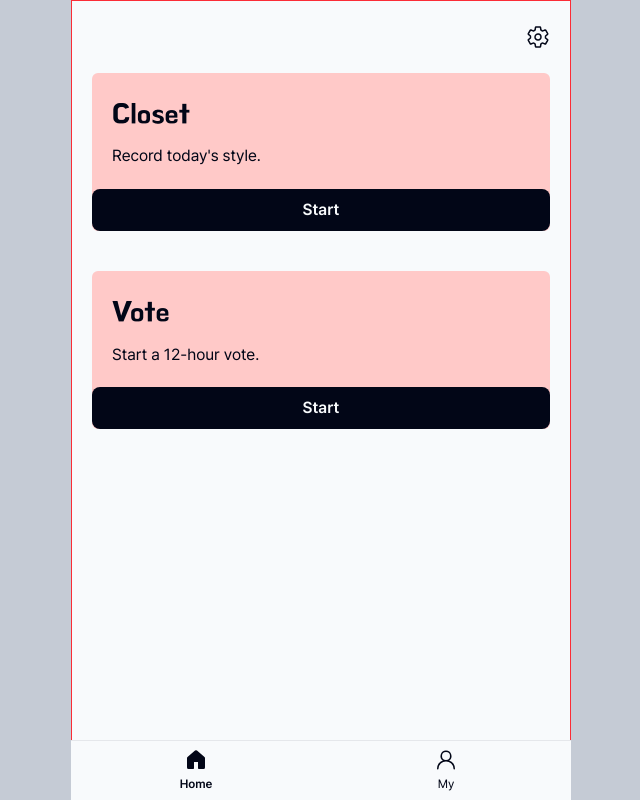
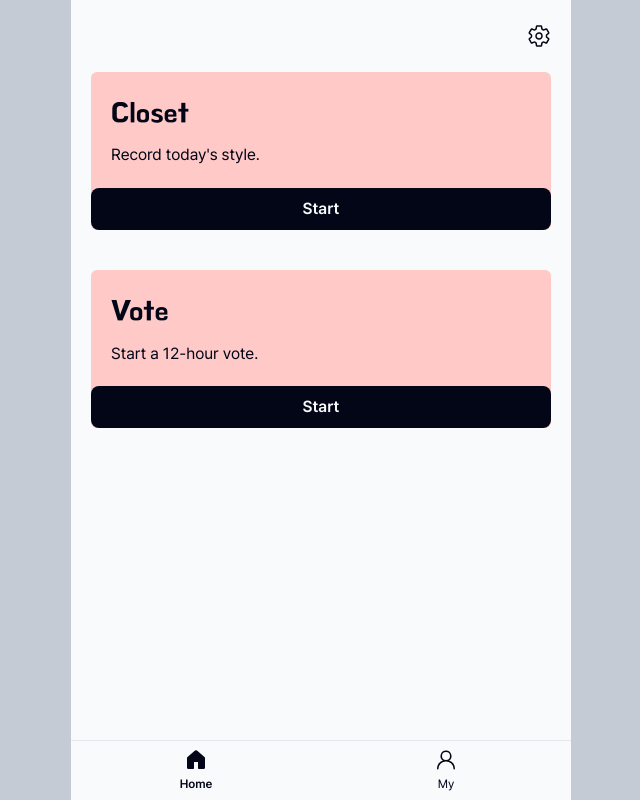
Before and after one commit to zkfksxk/kallong, a Next.js app: page /en in a window 1280 px wide. Shown: the whole page, without its empty margins (319-959 px from the left). Built offline with nearby package versions, Linux system fonts and the light colour scheme; no server answers.

Commit message:
fix: 보더 삭제

```diff
--- a/app/[locale]/page.tsx
+++ b/app/[locale]/page.tsx
@@ -12,7 +12,7 @@ export default function Home() {
   const locale = useLocale();
 
   return (
-    <main className='bg-white dark:bg-black border border-red-500 max-w-125 w-full mx-auto flex flex-1 flex-col items-center px-5 pb-15'>
+    <main className='bg-white dark:bg-black max-w-125 w-full mx-auto flex flex-1 flex-col items-center px-5 pb-15'>
       <SettingHeader />
       <section className='w-full flex flex-col pt-5 bg-[#ffc9c8] rounded-md mb-10'>
         <div className='flex flex-col gap-2 mx-5 mb-5'>
```
